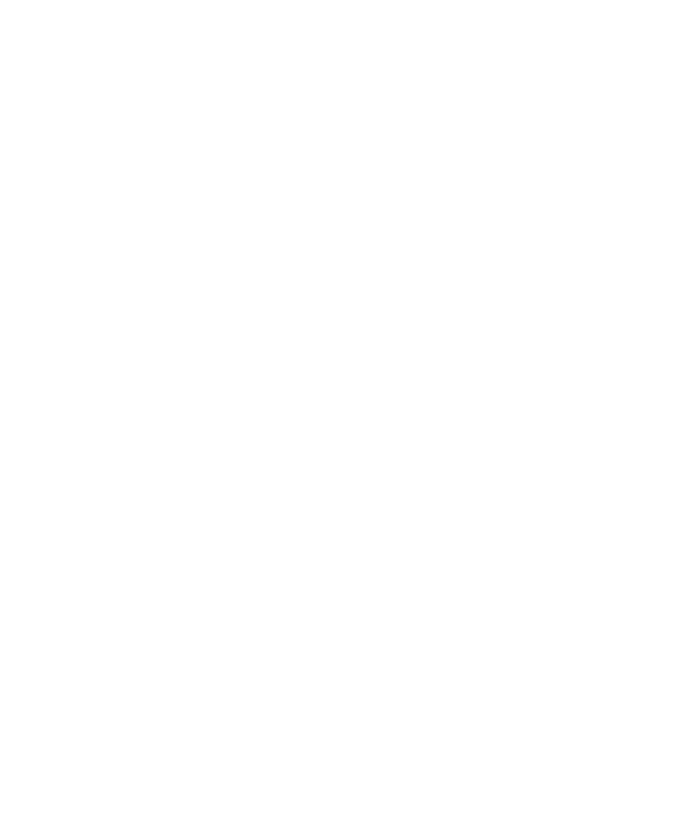
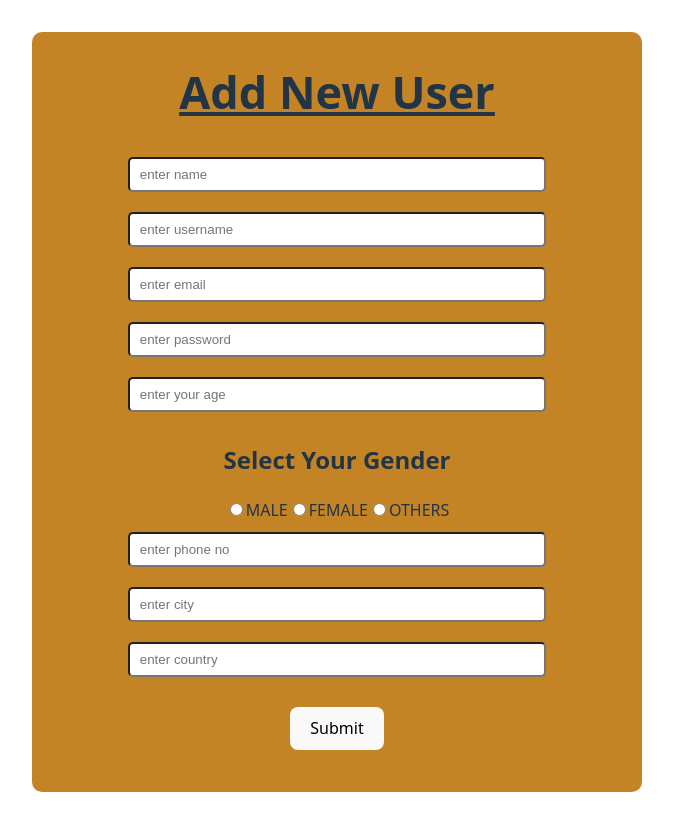
Before and after one commit to DEBAYUDHCHAKRABORTY/react-one08, a React (Vite) app in the folder pankaj/: page /adduser in a window 1280 px wide. Before the commit this address had no page. Shown: the whole page, without its empty margins (303-976 px from the left). Before the commit the page ends 800 px from the top, so only its background shows below. Built offline with nearby package versions, Linux system fonts and the light colour scheme.

Commit message:
Sonu (#60)
* updated few files

* added few files

* updated few files

* added new files

* added new files

* updated few files

* added new file

* updated few file

* few files updated

* few changes

* added new files

* addd new files

* added few files

* added users files

```diff
--- a/pankaj/src/App.jsx
+++ b/pankaj/src/App.jsx
@@ -24,6 +24,8 @@ import Login from './components/login'
 import Quotes from './components/quotes'
 import Usedata from './components/api7'
 import QuoteDetail from './components/quotesDetail'
+import Info from './components/Users/users'
+import Adduser from './components/Users/adduser'
 
 
 function App() {
@@ -50,8 +52,10 @@ function App() {
         <Route path="/login" element={<Login />} />
         <Route path="/quotes" element={<Quotes />} />
         <Route path="/quotes/:id" element={<QuoteDetail />} />
+        <Route path="/users" element={<Usedata />} />
+        <Route path="/info" element={<Info />} />
+        <Route path="/adduser" element={<Adduser />} />
 
-        <Route path="/users" element={<Usedata />} />
 
 
 
--- /dev/null
+++ b/pankaj/src/components/Users/adduser.jsx
@@ -0,0 +1,64 @@
+import { useState } from "react"
+
+export default function Adduser() {
+    const [form, setForm] = useState({
+        id: "",
+        name: "",
+        username: "",
+        email: "",
+        password: "",
+        age: "",
+        gender: "",
+        phone: "",
+        city: "",
+        country: "",
+        create_at: ""
+    });
+    return (
+        <>
+            <div style={{backgroundColor:"#C48325", height:"750px", width:"600px", borderRadius:"10px", padding:"5px"}}>
+                <h1 style={{fontSize:"45px"}} ><u>Add New User</u></h1>
+                <div style={{padding:"10px"}} >
+                    <input style={{ height: '27px', width: '68%', padding: "2px 10px", borderRadius: "5px" }} type="text" placeholder="enter name" />
+                </div>
+                <div style={{padding:"10px"}}>
+                    <input style={{ height: '27px', width: '68%', padding: "2px 10px", borderRadius: "5px" }} type="text" placeholder="enter username" />
+                </div>
+                <div style={{padding:"10px"}}>
+                    <input style={{ height: '27px', width: '68%', padding: "2px 10px", borderRadius: "5px" }} type="text" placeholder="enter email" />
+                </div>
+                <div style={{padding:"10px"}} >
+                    <input style={{ height: '27px', width: '68%', padding: "2px 10px", borderRadius: "5px" }} type="text" placeholder="enter password" />
+                </div>
+                <div style={{padding:"10px"}}>
+                    <input style={{ height: '27px', width: '68%', padding: "2px 10px", borderRadius: "5px" }} type="text" placeholder="enter your age" />
+                </div>
+                <div>
+                    <h2>Select Your Gender</h2>
+                </div>
+                <div>
+                        <input type="radio" name="Gender" />
+                        MALE
+                        <input type="radio" name="Gender" />
+                        FEMALE
+                        <input type="radio" name="Gender" />
+                        OTHERS
+                </div>
+                <div style={{padding:"10px"}}>
+                    <input style={{ height: '27px', width: '68%', padding: "2px 10px", borderRadius: "5px" }} type="text" placeholder="enter phone no" />
+                </div>
+                <div style={{padding:"10px"}}>
+                    <input style={{ height: '27px', width: '68%', padding: "2px 10px", borderRadius: "5px" }} type="text" placeholder="enter city" />
+                </div>
+                <div style={{padding:"10px"}}>
+                    <input style={{ height: '27px', width: '68%', padding: "2px 10px", borderRadius: "5px" }} type="text" placeholder="enter country" />
+                </div>
+                <div style={{padding:"20px"}}>
+                <button>Submit</button>
+                </div>
+            </div>
+
+
+        </>
+    )
+}
--- /dev/null
+++ b/pankaj/src/components/Users/users.jsx
@@ -0,0 +1,75 @@
+import { useEffect, useState } from "react";
+import { useNavigate } from "react-router-dom";
+
+const dataEndpoint = "http://localhost:9090/api/v1/users";
+export default function Info() {
+    const navigate = useNavigate()
+    const [data, setData] = useState();
+    useEffect(() => {
+        async function fetchInfo() {
+            try {
+                const response = await fetch(dataEndpoint);
+                if (response.ok) {
+                    const jsonData = await response.json();
+                    setData(jsonData);
+                    console.log(jsonData);
+                }
+
+            } catch (e) {
+                console.error(`Error encountered while fetching the quotes ${e}`)
+            }
+
+        }
+        fetchInfo();
+    }, []);
+    function handleSubmit(e){
+            navigate("/adduser")
+
+    }
+    async function deleteUser(id) {
+        const response = await fetch(`${dataEndpoint}/${id}`, { method: "DELETE" });
+        if (response.ok) {
+            setData(data.filter(user => user.id !== id));
+        }
+
+    };
+    return (
+        <>
+            <h1><u>GET USERS INFO</u></h1>
+            <button style={{ marginLeft: "570px", marginBottom: "10px", backgroundColor: "green", width: "150px" }} onClick={handleSubmit}>ADD USER</button>
+            <table>
+                <thead>
+                    <tr>
+                        <th>INDEX</th>
+                        <th>NAME</th>
+                        <th>AGE</th>
+                        <th>PHONE</th>
+                        <th>COUNTRY</th>
+                        <th>ACTIONS</th>
+                    </tr>
+                </thead>
+                <tbody>
+                    {data && (
+                        <>
+                            {data.map((item, index) => (
+                                <tr key={index}>
+                                    <td>{index + 1}</td>
+                                    <td>{item.name}</td>
+                                    <td>{item.age}</td>
+                                    <td>{item.phone}</td>
+                                    <td>{item.country}</td>
+                                    <td>{item.action}
+                                     <button>UPDATE</button>
+                                     <button onClick={()=> deleteUser(item.id)} style={{marginLeft:"10px"}}>DELETE</button>
+                                    </td>
+
+                                </tr>
+                            ))}
+                        </>
+                    )}
+
+                </tbody>
+            </table>
+        </>
+    )
+}
--- a/pankaj/src/components/homepage.jsx
+++ b/pankaj/src/components/homepage.jsx
@@ -22,6 +22,11 @@ export default function HomePage() {
             <li><Link to="/greet" > Greeting</Link></li>
             <li><Link to="/signup" > Signup</Link></li>
             <li><Link to="/login" > Login</Link></li>
+            <li><Link to="/info" > Info</Link></li>
+            <li><Link to="/adduser" > Adduser</Link></li>
+
+
+
 
 
 
--- a/pankaj/src/components/quotesDetail.jsx
+++ b/pankaj/src/components/quotesDetail.jsx
@@ -1,17 +1,17 @@
 import { useEffect, useState } from "react";
 import { data, useParams } from "react-router-dom";
-const img = "http://localhost:9090/api/v1/quotes/5";
+const imgURL = "http://localhost:9090/api/v1/quotes";
 export default function QuoteDetail() {
-    useState [data,setdata] = useState();
+    const [data,setData] = useState();
     const { id } = useParams();
 
     useEffect (() => {
         async function fetchQuoteDetails() {
             try {
-                const response = await fetch (img);
+                const response = await fetch (`${imgURL}/${id}`);
                 if (response.ok) {
                     const jsonData = await response.json();
-                    setdata(jsonData);
+                    setData(jsonData);
                     console.log(jsonData);
                 }
             } catch(e){
@@ -24,7 +24,20 @@ export default function QuoteDetail() {
 
     return (
         <>
-            <h3>Quote id {id}</h3>
+            <h3 id="title">Quote id -{id}</h3>
+            {data && (
+                <>
+                <div className="details" style={{backgroundImage: `url(${data.bgImage})`, width: '900px', height:'800px'}}>
+                    <div className="text">
+                        <h2>{data.quote}</h2>
+                        <h3>-by {data.quote}</h3>
+                    </div>
+                </div>
+                </>
+
+            )
+
+            }
         </>
     )
 }
```
